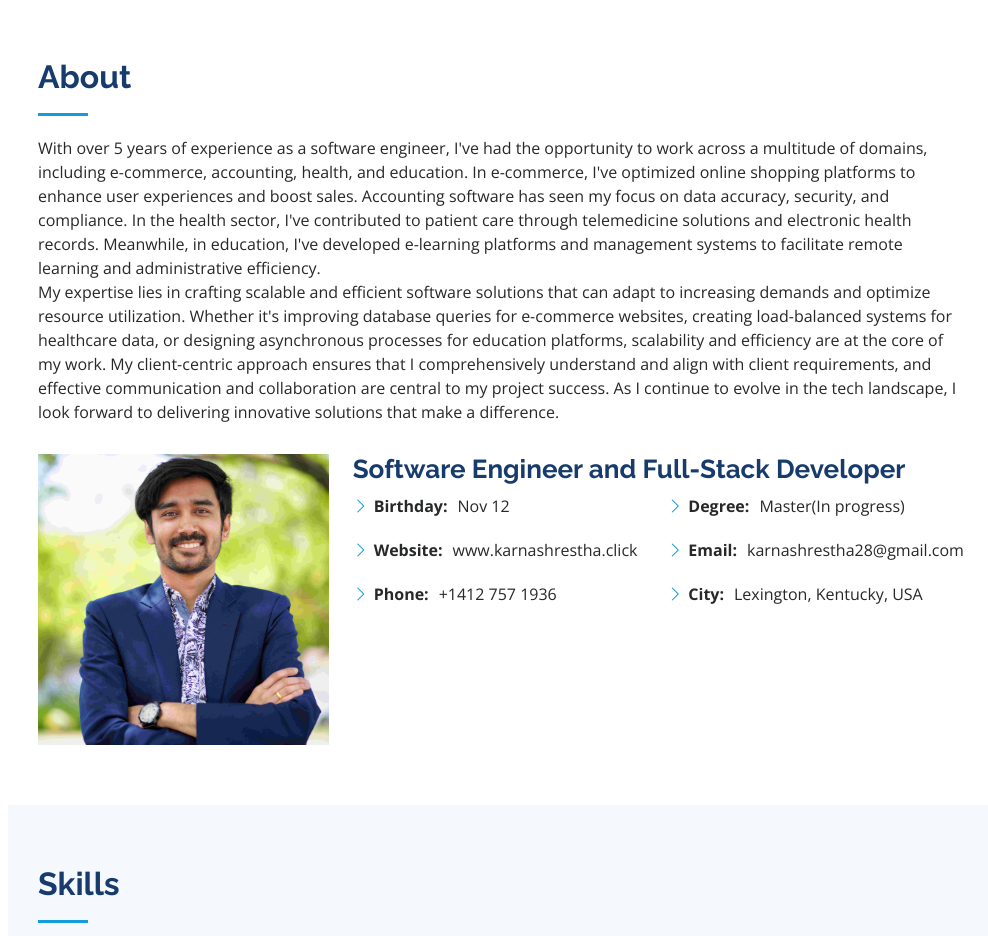
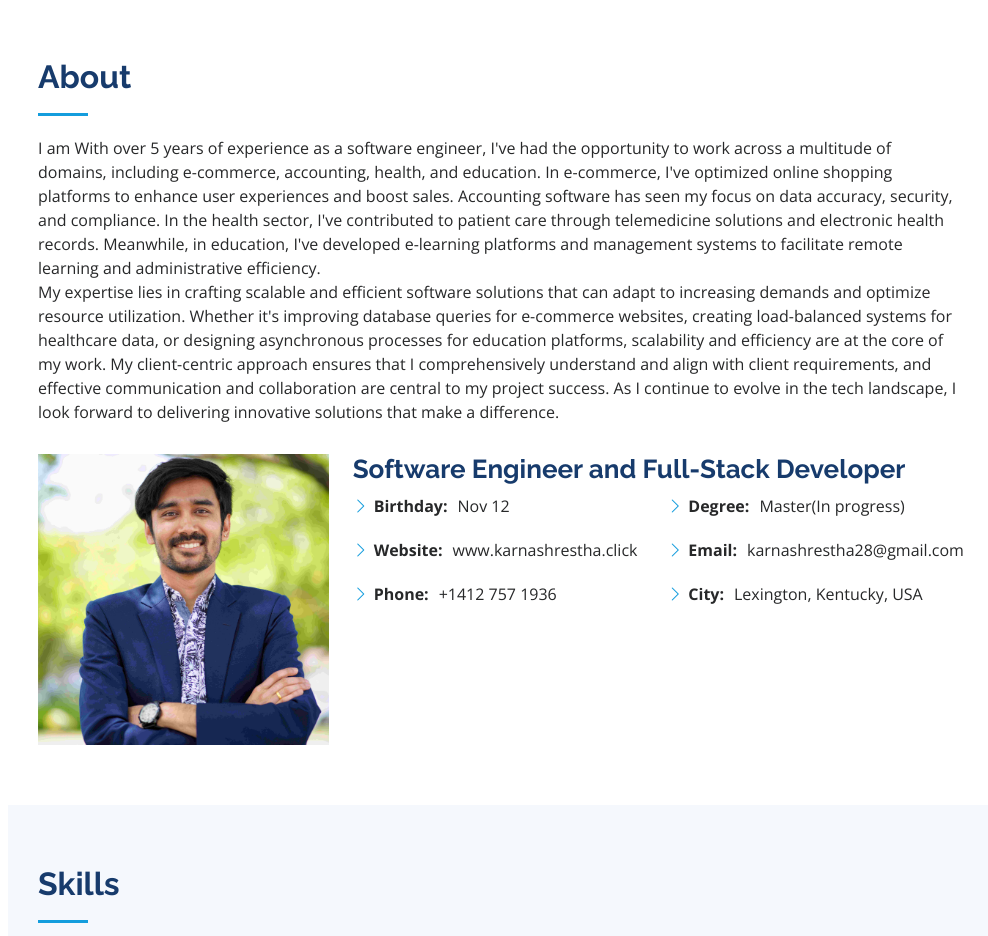
Before and after one commit to iamkarnashrestha/cloudproject, a plain HTML site: page index.html in a window 1280 px wide. Shown: the part 802-1738 px from the top of the page, without its empty margins (292-1280 px from the left). Drawn offline with nearby package versions, Linux system fonts and the light colour scheme.

Commit message:
showing changes in cicd

```diff
--- a/index.html
+++ b/index.html
@@ -78,7 +78,7 @@
         <div class="section-title">
           <h2>About</h2>
           <p>
-            With over 5 years of experience as a software engineer, I've had the opportunity to work across a multitude of domains, including e-commerce, accounting, health, and education. In e-commerce, I've optimized online shopping platforms to enhance user experiences and boost sales. Accounting software has seen my focus on data accuracy, security, and compliance. In the health sector, I've contributed to patient care through telemedicine solutions and electronic health records. Meanwhile, in education, I've developed e-learning platforms and management systems to facilitate remote learning and administrative efficiency.
+            I am With over 5 years of experience as a software engineer, I've had the opportunity to work across a multitude of domains, including e-commerce, accounting, health, and education. In e-commerce, I've optimized online shopping platforms to enhance user experiences and boost sales. Accounting software has seen my focus on data accuracy, security, and compliance. In the health sector, I've contributed to patient care through telemedicine solutions and electronic health records. Meanwhile, in education, I've developed e-learning platforms and management systems to facilitate remote learning and administrative efficiency.
 
 </p><p>
 My expertise lies in crafting scalable and efficient software solutions that can adapt to increasing demands and optimize resource utilization. Whether it's improving database queries for e-commerce websites, creating load-balanced systems for healthcare data, or designing asynchronous processes for education platforms, scalability and efficiency are at the core of my work. My client-centric approach ensures that I comprehensively understand and align with client requirements, and effective communication and collaboration are central to my project success. As I continue to evolve in the tech landscape, I look forward to delivering innovative solutions that make a difference.
```
